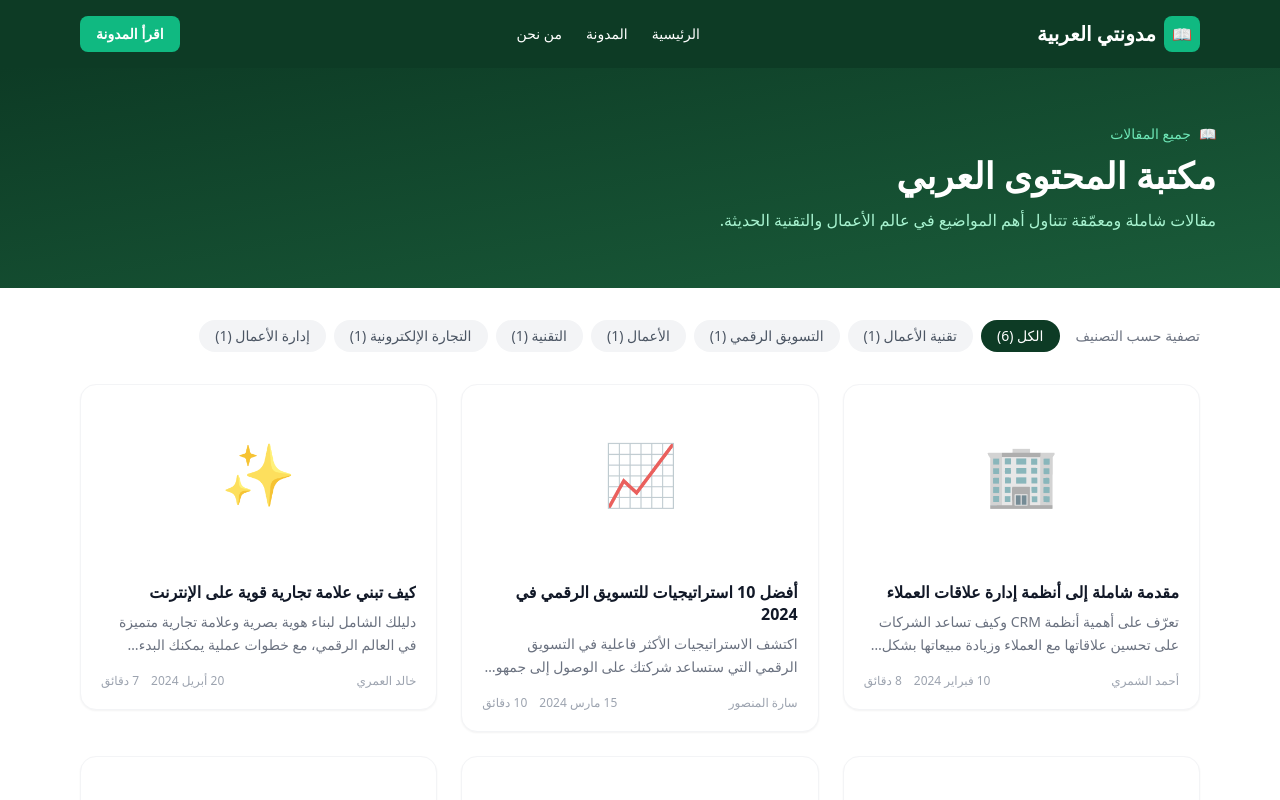
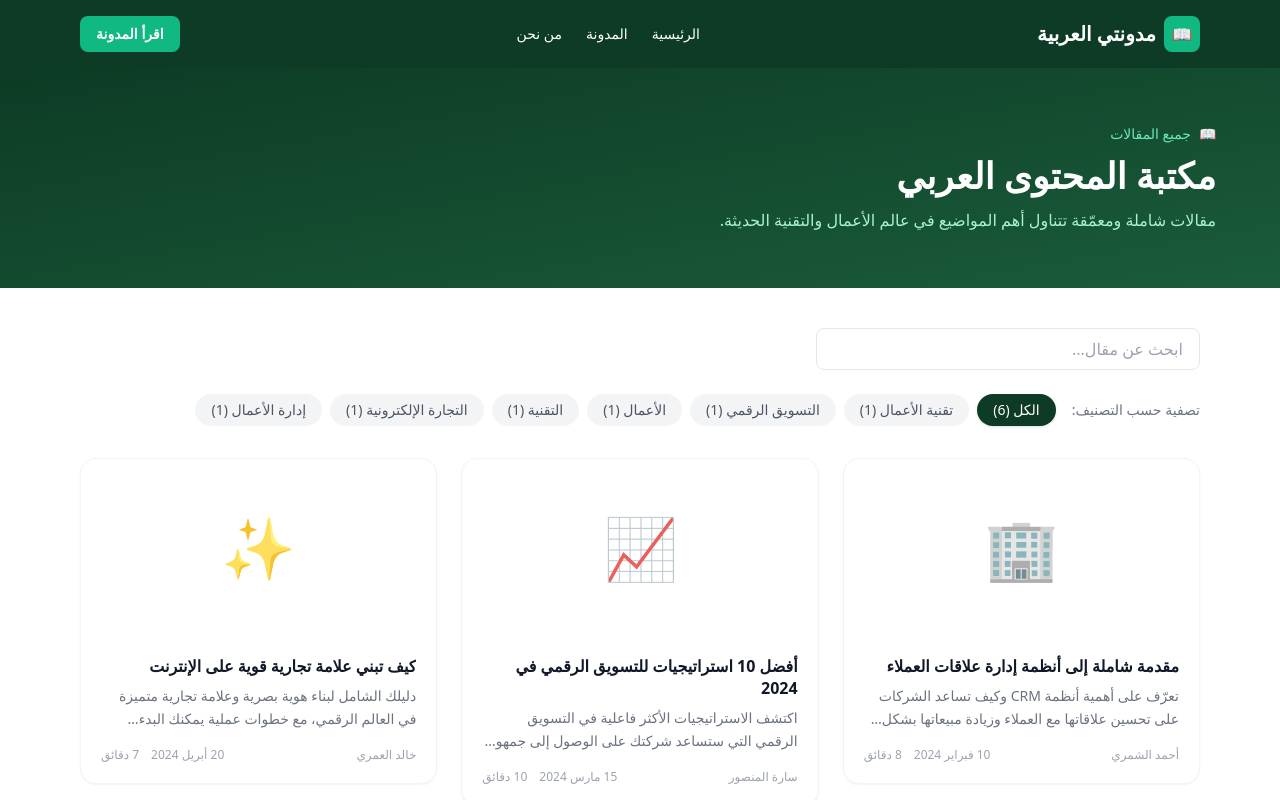
Before and after one commit to ajajco/ar-blog, a Next.js app: page /blog in a window 1280 px wide. Shown: the top 800 px of the page. Built offline with nearby package versions, Linux system fonts and the light colour scheme.

Commit message:
add animation and search

```diff
--- a/app/blog/page.tsx
+++ b/app/blog/page.tsx
@@ -1,54 +1,124 @@
+"use client";
+
+import { useState } from "react";
 import type { Metadata } from "next";
 import PostCard from "@/components/PostCard";
 import { posts, categories } from "@/data/posts";
+import { motion } from "framer-motion";
 
 export const metadata: Metadata = {
-  title: "جميع المقالات",
+  title: "جميع المقالات | مدونتي العربية",
   description:
-    "تصفّح جميع مقالات مدونتي العربية في الأعمال والتقنية والتسويق الرقمي.",
+    "تصفّح أفضل المقالات العربية في الأعمال، التقنية، التسويق الرقمي وريادة الأعمال.",
+  keywords: [
+    "مدونة عربية",
+    "التسويق الرقمي",
+    "ريادة الأعمال",
+    "تقنية",
+    "CRM",
+  ],
 };
 
 export default function BlogPage() {
+  const [activeCategory, setActiveCategory] = useState("الكل");
+  const [search, setSearch] = useState("");
+
+  // فلترة حسب التصنيف
+  const filteredPosts =
+    activeCategory === "الكل"
+      ? posts
+      : posts.filter((post) => post.category === activeCategory);
+
+  // فلترة حسب البحث
+  const finalPosts = filteredPosts.filter((post) =>
+    post.title.toLowerCase().includes(search.toLowerCase())
+  );
+
   return (
     <>
+      {/* Header */}
       <section className="bg-gradient-to-br from-[#0d3b25] to-[#1a5c3a] text-white py-14 px-4">
         <div className="max-w-6xl mx-auto">
           <div className="flex items-center gap-2 text-emerald-300 text-sm mb-3">
             <span>📖</span>
             <span>جميع المقالات</span>
           </div>
+
           <h1 className="text-3xl md:text-4xl font-black mb-3">
             مكتبة المحتوى العربي
           </h1>
+
           <p className="text-emerald-200 text-base">
-            مقالات شاملة ومعمّقة تتناول أهم المواضيع في عالم الأعمال والتقنية
-            الحديثة.
+            مقالات شاملة ومعمّقة تتناول أهم المواضيع في عالم الأعمال والتقنية الحديثة.
           </p>
         </div>
       </section>
 
-      <section className="max-w-6xl mx-auto px-4 py-8">
-        <div className="flex items-center gap-2 mb-8 flex-wrap">
-          <span className="text-gray-500 text-sm ml-2">تصفية حسب التصنيف</span>
-          {categories.map((cat) => (
-            <span
-              key={cat}
-              className={`px-4 py-1.5 rounded-full text-sm font-medium cursor-pointer transition-colors ${
-                cat === "الكل"
-                  ? "bg-[#0d3b25] text-white"
-                  : "bg-gray-100 text-gray-600 hover:bg-emerald-50 hover:text-emerald-800"
-              }`}
-            >
-              {cat === "الكل" ? `${cat} (${posts.length})` : `${cat} (1)`}
-            </span>
-          ))}
+      {/* Content */}
+      <section className="max-w-6xl mx-auto px-4 py-10">
+
+        {/* 🔍 البحث */}
+        <div className="mb-6">
+          <input
+            type="text"
+            placeholder="ابحث عن مقال..."
+            value={search}
+            onChange={(e) => setSearch(e.target.value)}
+            className="w-full md:w-96 px-4 py-2 border rounded-lg focus:outline-none focus:ring-2 focus:ring-emerald-500"
+          />
         </div>
 
-        <div className="grid grid-cols-1 md:grid-cols-2 lg:grid-cols-3 gap-6">
-          {posts.map((post) => (
-            <PostCard key={post.slug} post={post} />
-          ))}
+        {/* 🏷️ التصنيفات */}
+        <div className="flex items-center gap-2 mb-8 flex-wrap">
+          <span className="text-gray-500 text-sm ml-2">
+            تصفية حسب التصنيف:
+          </span>
+
+          {categories.map((cat) => {
+            const count =
+              cat === "الكل"
+                ? posts.length
+                : posts.filter((p) => p.category === cat).length;
+
+            return (
+              <button
+                key={cat}
+                onClick={() => setActiveCategory(cat)}
+                className={`px-4 py-1.5 rounded-full text-sm font-medium transition-all ${
+                  activeCategory === cat
+                    ? "bg-[#0d3b25] text-white shadow"
+                    : "bg-gray-100 text-gray-600 hover:bg-emerald-50 hover:text-emerald-800"
+                }`}
+              >
+                {cat} ({count})
+              </button>
+            );
+          })}
         </div>
+
+        {/* 📄 المقالات */}
+        {finalPosts.length === 0 ? (
+          <p className="text-center text-gray-500 mt-10">
+            لا توجد نتائج مطابقة 😅
+          </p>
+        ) : (
+          <motion.div
+            layout
+            className="grid grid-cols-1 md:grid-cols-2 lg:grid-cols-3 gap-6"
+          >
+            {finalPosts.map((post) => (
+              <motion.div
+                key={post.slug}
+                layout
+                initial={{ opacity: 0, y: 20 }}
+                animate={{ opacity: 1, y: 0 }}
+                transition={{ duration: 0.3 }}
+              >
+                <PostCard post={post} />
+              </motion.div>
+            ))}
+          </motion.div>
+        )}
       </section>
     </>
   );
--- a/package.json
+++ b/package.json
@@ -9,6 +9,7 @@
     "lint": "next lint"
   },
   "dependencies": {
+    "framer-motion": "^12.38.0",
     "next": "^15.1.0",
     "react": "^19.0.0",
     "react-dom": "^19.0.0"
```
Also changed, not shown: 1 other file (tests, documents, lock files or other folders).
